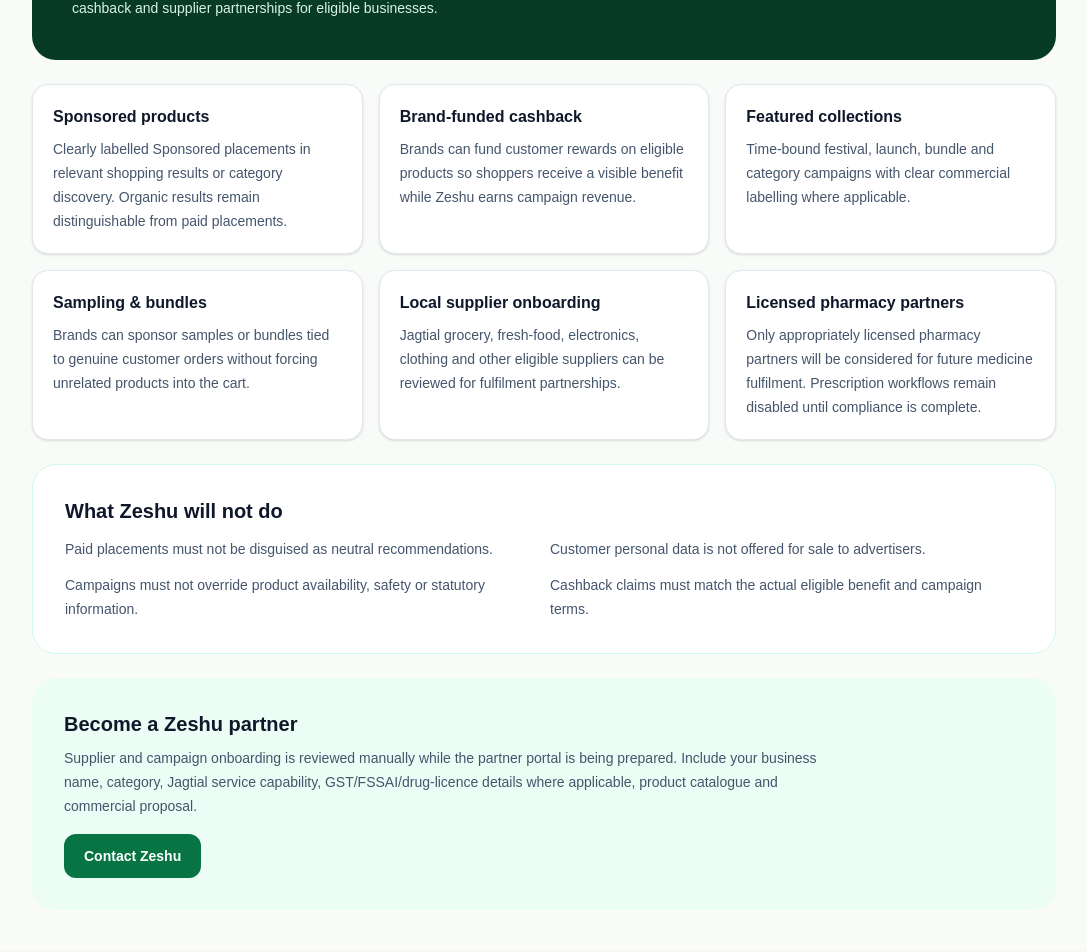
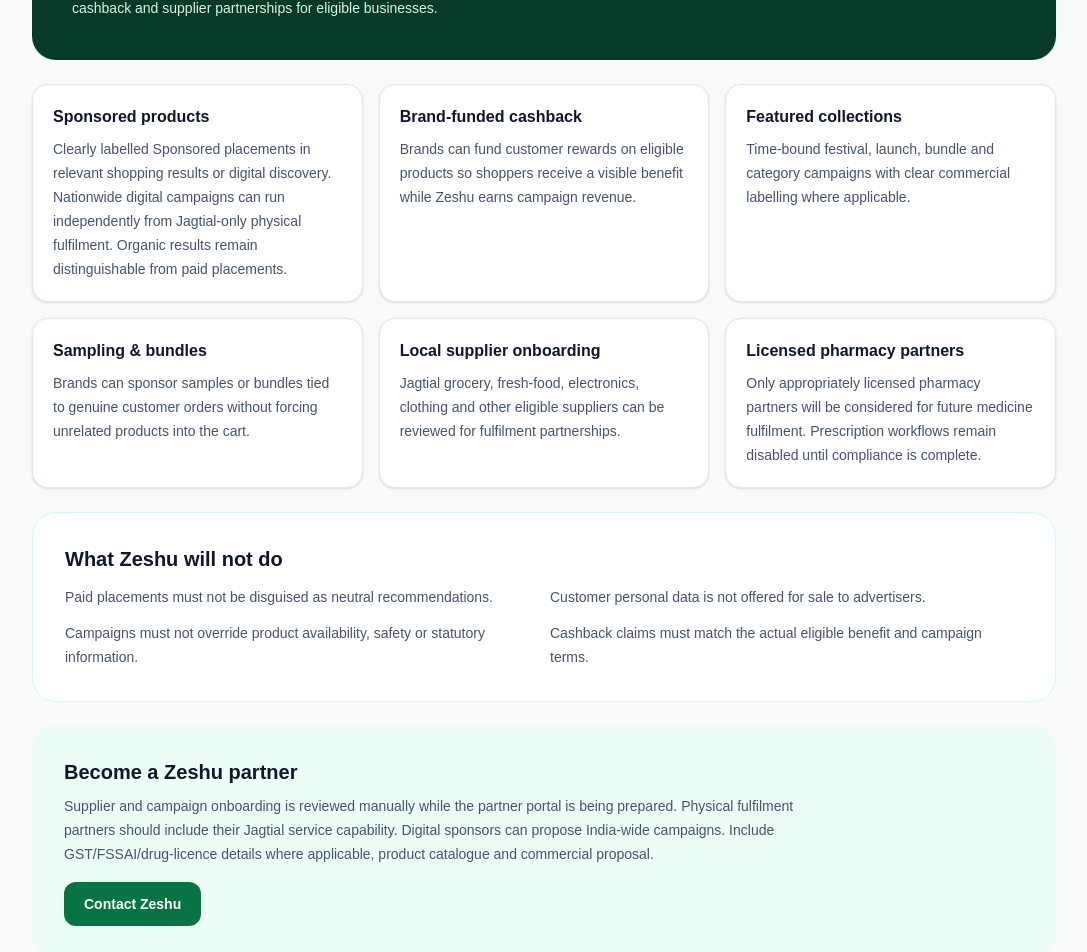
Before and after one commit to haseeb0127/zeshu-web, a Next.js app: page /partners in a window 1280 px wide. Shown: the part 252-1204 px from the top of the page, without its empty margins (96-1183 px from the left). Built offline with nearby package versions, Linux system fonts and the light colour scheme.

Commit message:
Clarify local fulfilment and nationwide sponsorship

```diff
--- a/app/partners/page.tsx
+++ b/app/partners/page.tsx
@@ -1,7 +1,7 @@
 import Link from 'next/link';
 
 const opportunities = [
-  { title: 'Sponsored products', body: 'Clearly labelled Sponsored placements in relevant shopping results or category discovery. Organic results remain distinguishable from paid placements.' },
+  { title: 'Sponsored products', body: 'Clearly labelled Sponsored placements in relevant shopping results or digital discovery. Nationwide digital campaigns can run independently from Jagtial-only physical fulfilment. Organic results remain distinguishable from paid placements.' },
   { title: 'Brand-funded cashback', body: 'Brands can fund customer rewards on eligible products so shoppers receive a visible benefit while Zeshu earns campaign revenue.' },
   { title: 'Featured collections', body: 'Time-bound festival, launch, bundle and category campaigns with clear commercial labelling where applicable.' },
   { title: 'Sampling & bundles', body: 'Brands can sponsor samples or bundles tied to genuine customer orders without forcing unrelated products into the cart.' },
@@ -41,7 +41,7 @@
 
         <section className="mt-6 rounded-3xl bg-emerald-50 p-6 md:p-8">
           <h2 className="text-xl font-black">Become a Zeshu partner</h2>
-          <p className="mt-2 max-w-3xl text-sm leading-6 text-slate-600">Supplier and campaign onboarding is reviewed manually while the partner portal is being prepared. Include your business name, category, Jagtial service capability, GST/FSSAI/drug-licence details where applicable, product catalogue and commercial proposal.</p>
+          <p className="mt-2 max-w-3xl text-sm leading-6 text-slate-600">Supplier and campaign onboarding is reviewed manually while the partner portal is being prepared. Physical fulfilment partners should include their Jagtial service capability. Digital sponsors can propose India-wide campaigns. Include GST/FSSAI/drug-licence details where applicable, product catalogue and commercial proposal.</p>
           <a href="mailto:support@zeshu.in?subject=Zeshu%20brand%20or%20supplier%20partnership" className="mt-4 inline-flex rounded-xl bg-[#087443] px-5 py-3 text-sm font-black text-white">Contact Zeshu</a>
         </section>
       </div>
```
